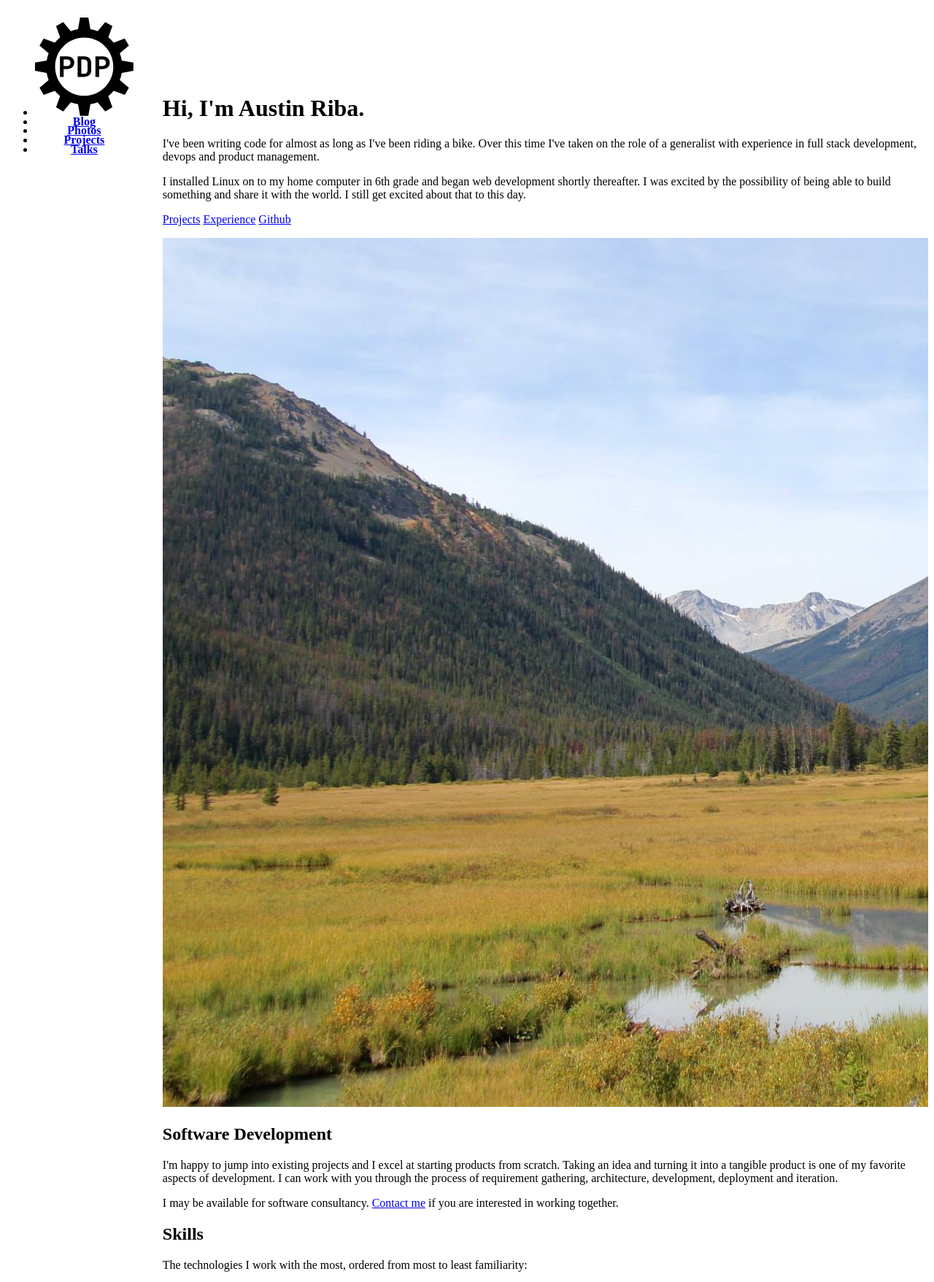
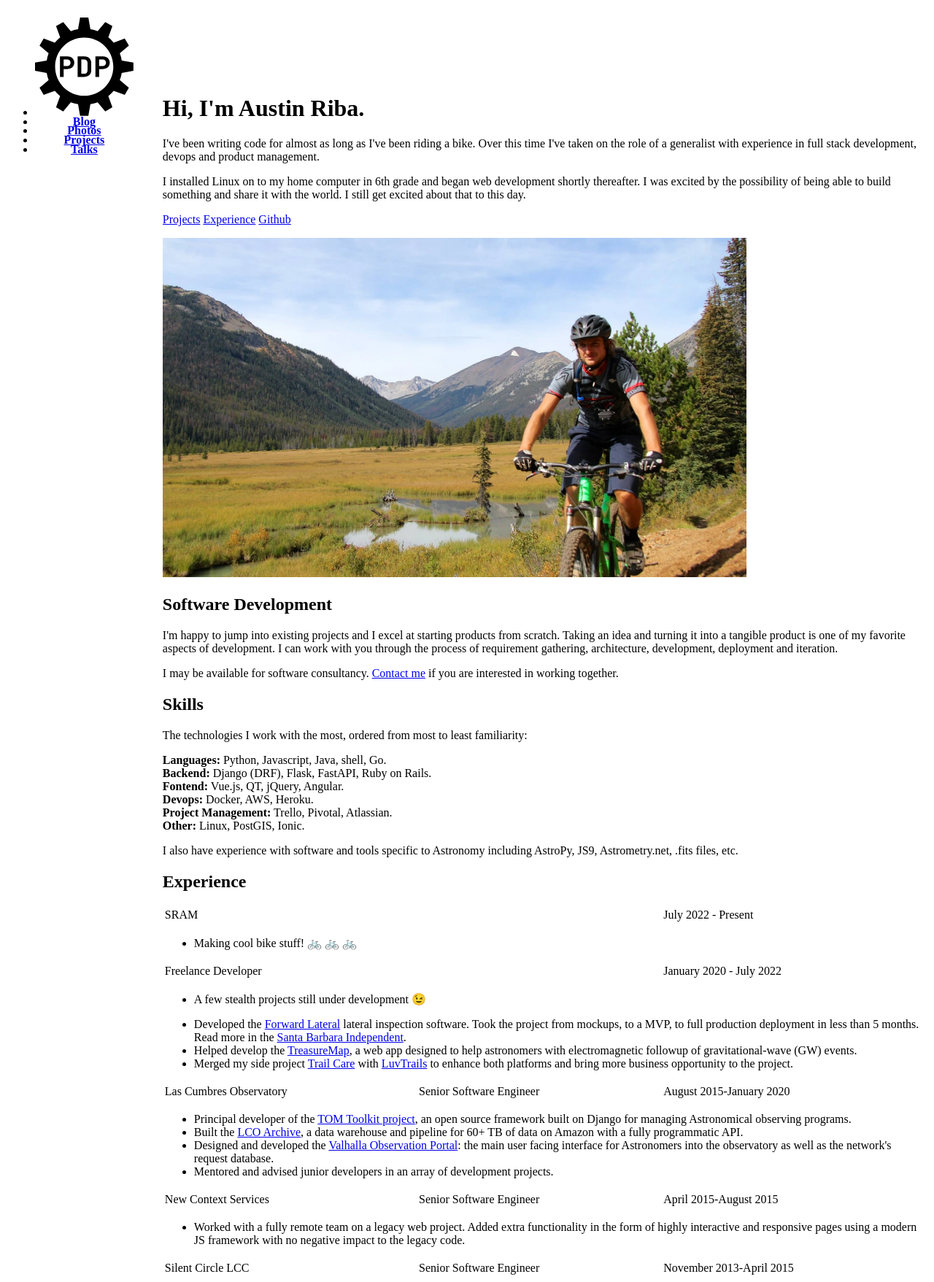
Before and after one commit to Fingel/pdpv3, a Django app: page / in a window 1280 px wide. Shown: the top 1757 px of the page at 73% size. Run offline with Django 5.2, Linux system fonts and the light colour scheme; some libraries are stand-ins or nearby versions.

Commit message:
Use smaller image for home page

```diff
--- a/base/templates/base/index.html
+++ b/base/templates/base/index.html
@@ -19,7 +19,7 @@
       Github
     </a>
 </p>
-<img class="img-fluid" src="{% static 'base/img/biking.jpg' %}">
+<img class="img-fluid" src="{% static 'base/img/biking.webp' %}" width="800">
 <h2>Software Development</h2>
 <p>
 I'm happy to jump into existing projects and I excel at starting products from scratch. Taking an idea and turning it into a tangible
```
Also changed, not shown: base/static/base/img/biking.jpg (deleted), base/static/base/img/biking.webp (added).
